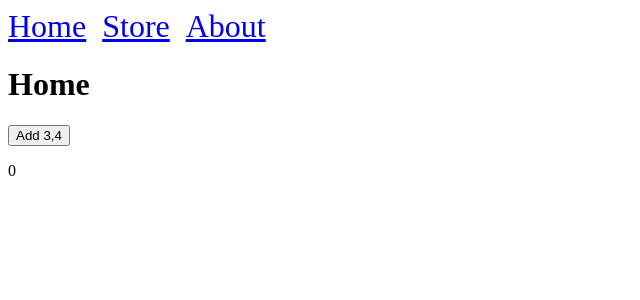
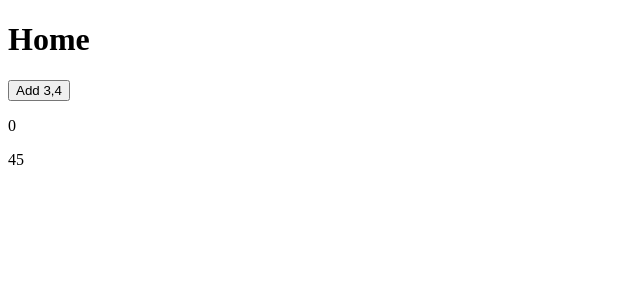
Before and after one commit to bobbyDeepak1415/debugging_01, a React (Vite) app: page / in a window 1280 px wide. Shown: the top 300 px of the page, without its empty margins (0-640 px from the left). Built offline with nearby package versions, Linux system fonts and the light colour scheme.

Commit message:
debugging

```diff
--- a/src/App.tsx
+++ b/src/App.tsx
@@ -15,15 +15,19 @@ const Store = React.lazy(() =>
 console.log("from app");
 
 function App() {
+
+  const item:number=45
+
   return (
     <>
-      <Routes>
+      {/* <Routes>
         <Route path="/" element={<NavWrapper />}>
           <Route path="/" element={<Home />}></Route>
           <Route path="/about" element={<About />}></Route>
           <Route path="/store" element={<Store />}></Route>
         </Route>
-      </Routes>
+      </Routes> */}
+      <Home item={item}/>
     </>
   );
 }
--- a/src/components/Home.tsx
+++ b/src/components/Home.tsx
@@ -1,7 +1,9 @@
 import { useState } from "react";
 // import { sum } from "../sum";
 
-const Home = () => {
+const Home = (props:number) => {
+
+
   const [num, setNum] = useState(0);
 
   return (
@@ -17,6 +19,7 @@ const Home = () => {
       </button>
 
       <p>{num}</p>
+      <p>{props.item}</p>
     </div>
   );
 };
```
